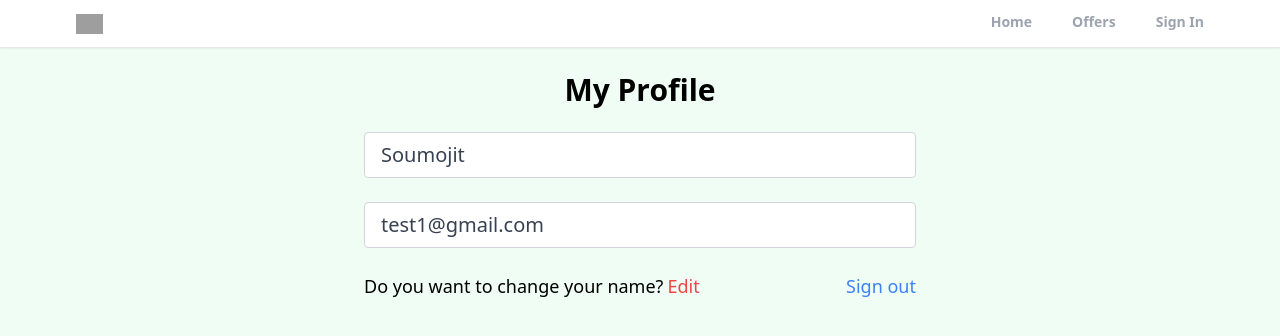
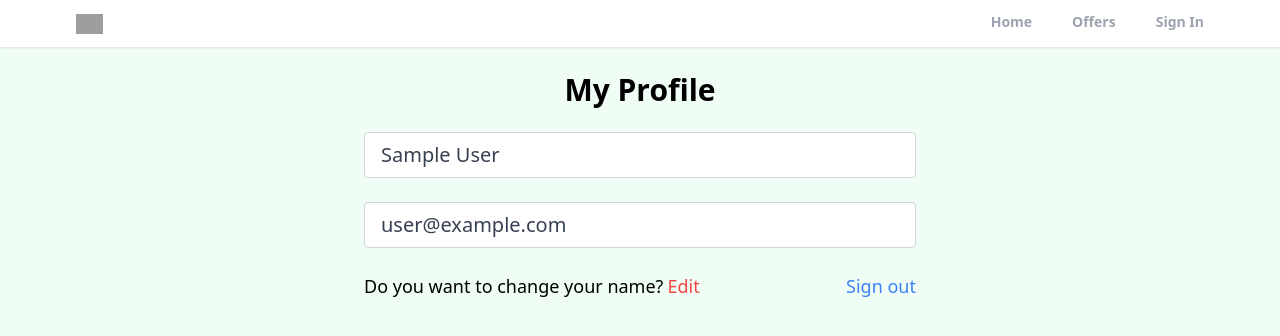
Before and after one commit to SOUMOJIT-CHAKRABORTY/Realtor_Clone, a React (Create React App) app in the folder realtor_clone/: page /profile in a window 1280 px wide. Shown: the top 336 px of the page. Built offline with nearby package versions, Linux system fonts and the light colour scheme; no server answers; sample sign-in values are in the browser's storage; grey boxes are pictures that could not be loaded.

Commit message:
Signout feature is implemented

```diff
--- a/realtor_clone/src/hooks/useAuthStatus.jsx
+++ b/realtor_clone/src/hooks/useAuthStatus.jsx
@@ -7,7 +7,7 @@ export function useAuthStatus() {
 
     useEffect(()=>{
         const auth = getAuth();
-        onAuthStateChanged(auth, (user) =>{
+        onAuthStateChanged(auth, (user)=>{
             if(user) {
                 setLoggedIn(true);
             }
--- a/realtor_clone/src/pages/Profile.jsx
+++ b/realtor_clone/src/pages/Profile.jsx
@@ -1,14 +1,23 @@
+import { getAuth } from 'firebase/auth';
 import React from 'react'
 import { useState } from 'react'
+import { useNavigate } from 'react-router';
 
 export default function Profile() {
 
+  const auth = getAuth();
+  const navigate = useNavigate();
   const [formData, setFormData] = useState({
-    name: "Soumojit",
-    email: "test1@gmail.com"
+    name: auth.currentUser.displayName,
+    email: auth.currentUser.email
   })
 
   const {name , email} = formData;
+
+  function onLogout() {
+    auth.signOut();
+    navigate("/");
+  }
 
   return (
     <section className='max-w-6xl m-auto flex justify-center items-center flex-col'>
@@ -25,7 +34,7 @@ export default function Profile() {
         <p className='text-left'>Do you want to change your name?
           <span className='ml-1 cursor-pointer text-red-500 hover:text-red-700 transition duration-200 ease-in-out'>Edit</span>
         </p>
-        <p className='cursor-pointer text-blue-500 hover:text-blue-800 transition duration-150 ease-in-out'>Sign out</p>
+        <p onClick={onLogout} className='cursor-pointer text-blue-500 hover:text-blue-800 transition duration-150 ease-in-out'>Sign out</p>
       </div>
         </form>
       </div>
```
